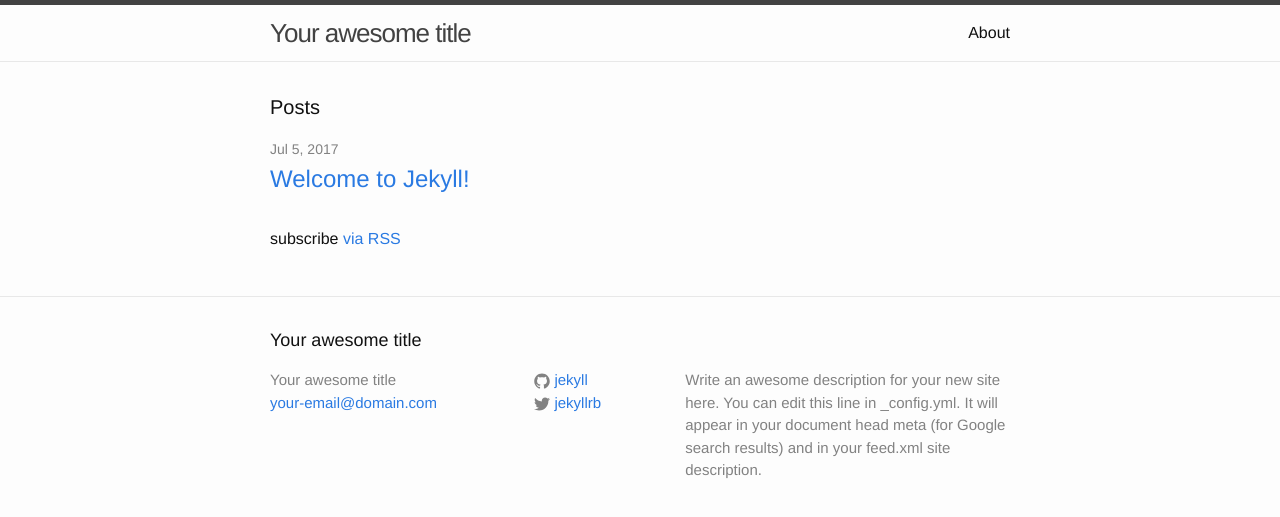
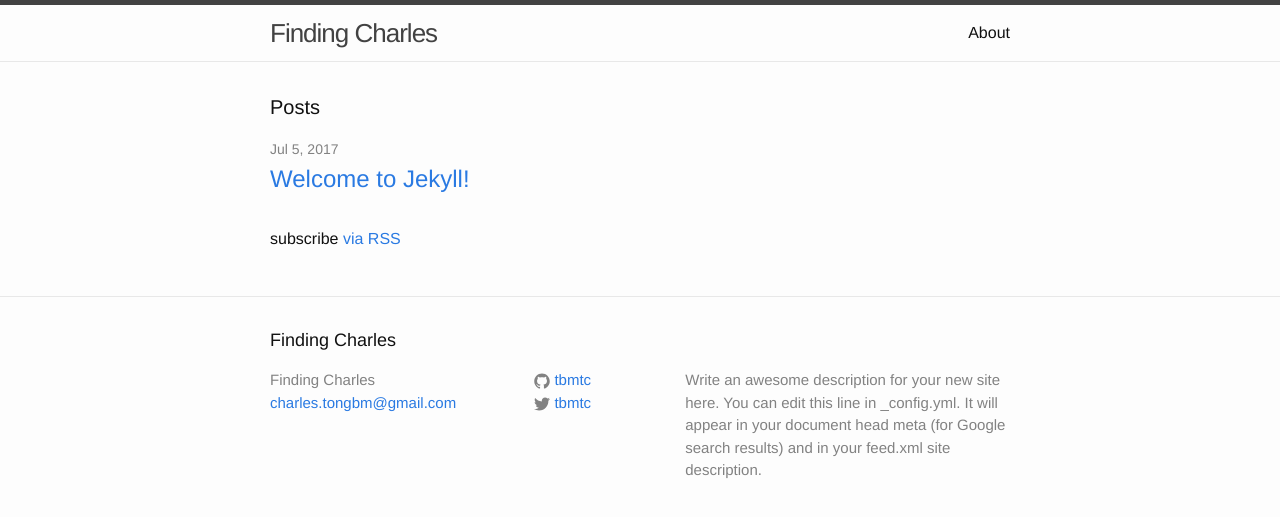
Before and after one commit to tbmtc/my-first-web, a Jekyll site: the page built from index.html, in a window 1280 px wide. Shown: the top 517 px of the page. Built offline with Jekyll 4.4.1, drawn with Linux system fonts in a browser that asks for light colours.

Commit message:
Update _config.yml

```diff
--- a/_config.yml
+++ b/_config.yml
@@ -6,16 +6,16 @@
 # 'jekyll serve'. If you change this file, please restart the server process.
 
 # Site settings
-title: Your awesome title
-email: your-email@domain.com
+title: Finding Charles
+email: charles.tongbm@gmail.com
 description: > # this means to ignore newlines until "baseurl:"
   Write an awesome description for your new site here. You can edit this
   line in _config.yml. It will appear in your document head meta (for
   Google search results) and in your feed.xml site description.
 baseurl: "" # the subpath of your site, e.g. /blog
-url: "http://yourdomain.com" # the base hostname & protocol for your site
-twitter_username: jekyllrb
-github_username:  jekyll
+url: "http://charles.com" # the base hostname & protocol for your site
+twitter_username: tbmtc
+github_username:  tbmtc
 
 # Build settings
 markdown: kramdown
```
